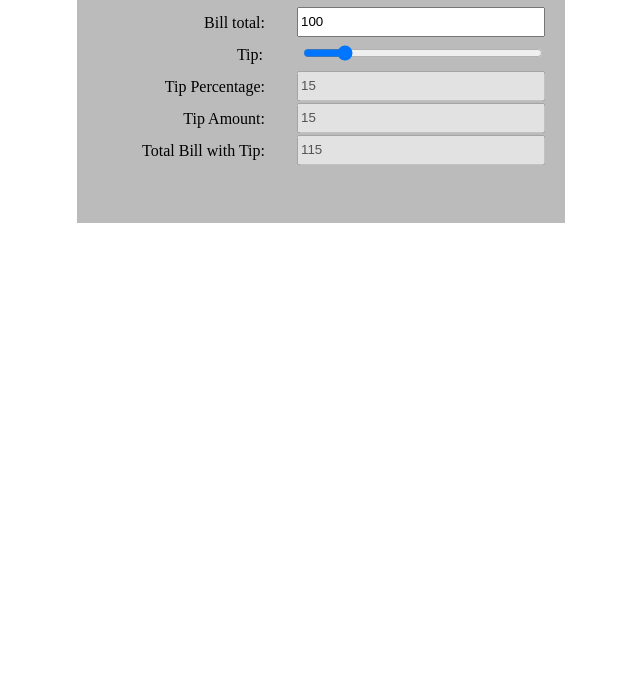
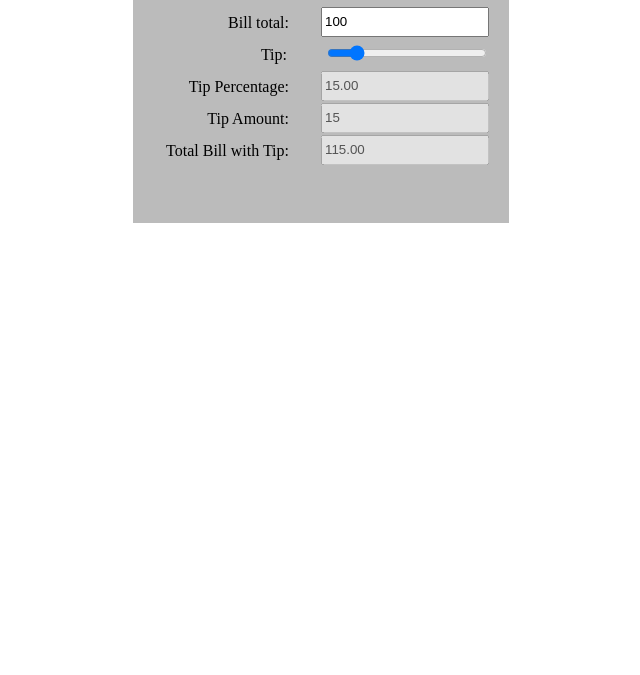
Before and after one commit to fswan/ITMD541, a plain HTML site: page form/index.html in a window 1280 px wide. Shown: the part 125-800 px from the top of the page, without its empty margins (319-959 px from the left). Drawn offline with Linux system fonts and the light colour scheme.

Commit message:
fix decimal space

```diff
--- a/form/css/styles.css
+++ b/form/css/styles.css
@@ -8,7 +8,7 @@ label {
 
 .main {
     background-color: #bbbbbb;
-    width: 28rem;
+    width: 21rem;
     height: 20rem;
     padding: 10px 20px;
     margin: 1px auto;
@@ -22,7 +22,7 @@ label {
     text-align: center;
 }
 input{
-    width:15rem;
+    width:10rem;
     float: right;
     margin-left: 2rem;
     height: 1.5rem;
--- a/form/js/index.js
+++ b/form/js/index.js
@@ -15,8 +15,8 @@ window.onload = () => {
         }
         let tip = document.getElementById("tip").value;
         document.getElementById("tip_amount").value = tip;
-        document.getElementById("tip_percentage").value = Number(tip / total).toFixed(4)*100;
-        document.getElementById("bill").value = Number(tip) + Number(total);
+        document.getElementById("tip_percentage").value = Number(tip / total * 100).toFixed(2);
+        document.getElementById("bill").value = Number(Number(tip) + Number(total)).toFixed(2);
         lastValue = document.getElementById("total").value;
     }
 }
```
